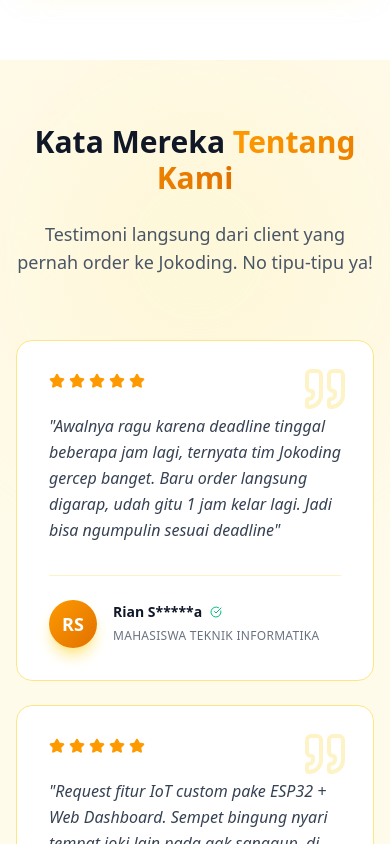
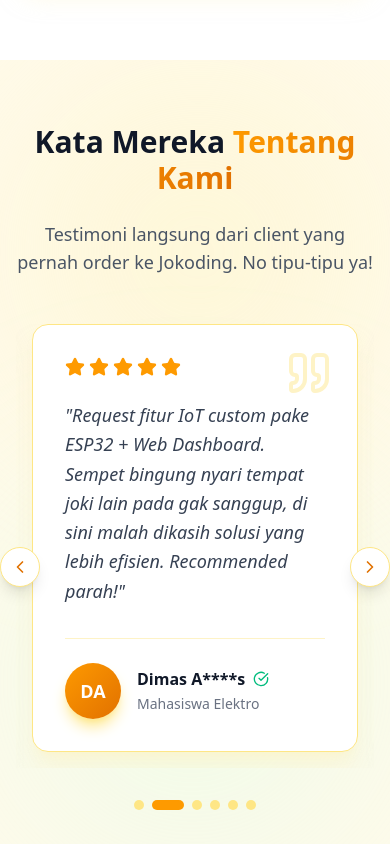
Before and after one commit to jokodingg/joki-koding-web, a React (Vite) app: page / in a window 390 px wide. Shown: the part 5520-6364 px from the top of the page. Built offline with nearby package versions, Linux system fonts and the light colour scheme.

Commit message:
fix: change testimonial into slider

```diff
--- a/src/components/Navbar.jsx
+++ b/src/components/Navbar.jsx
@@ -25,7 +25,7 @@ const Navbar = () => {
     window.open(`https://wa.me/${phone}?text=${text}`, "_blank");
   };
 
-  const navLinks = ['home', 'services', 'portfolio', 'testimonials', 'contact'];
+  const navLinks = ['home', 'services', 'portfolio', 'testimonials'];
 
   return (
     <nav
--- a/src/components/Testimonials.jsx
+++ b/src/components/Testimonials.jsx
@@ -1,8 +1,8 @@
-import { useState } from 'react';
-import { Star, Quote, CheckCircle } from 'lucide-react';
+import { useState, useEffect } from 'react';
+import { Star, Quote, CheckCircle, ChevronLeft, ChevronRight } from 'lucide-react';
 
 const Testimonials = () => {
-  const [showAll, setShowAll] = useState(false);
+  const [currentIndex, setCurrentIndex] = useState(0);
 
   const testimonialsData = [
     {
@@ -43,6 +43,22 @@ const Testimonials = () => {
     },
   ];
 
+  // Auto slide setiap 4 detik
+  useEffect(() => {
+    const interval = setInterval(() => {
+      setCurrentIndex((prev) => (prev + 1) % testimonialsData.length);
+    }, 4000);
+    return () => clearInterval(interval);
+  }, [testimonialsData.length]);
+
+  const goToPrev = () => {
+    setCurrentIndex((prev) => (prev - 1 + testimonialsData.length) % testimonialsData.length);
+  };
+
+  const goToNext = () => {
+    setCurrentIndex((prev) => (prev + 1) % testimonialsData.length);
+  };
+
   return (
     <section id="testimonials" className="bg-amber-50 py-16 relative overflow-hidden">
 
@@ -53,7 +69,7 @@ const Testimonials = () => {
       <div className="container mx-auto px-4 relative z-10">
 
         {/* Header */}
-        <div className="text-center mb-16">
+        <div className="text-center mb-12">
           <h2 className="text-3xl md:text-5xl font-bold text-gray-900 mb-6">
             Kata Mereka <span className="bg-gradient-to-r from-amber-500 to-amber-600 bg-clip-text text-transparent">Tentang Kami</span>
           </h2>
@@ -62,57 +78,84 @@ const Testimonials = () => {
           </p>
         </div>
 
-        {/* Grid */}
-        <div className="grid grid-cols-1 md:grid-cols-2 lg:grid-cols-3 gap-6">
+        {/* Carousel Container */}
+        <div className="relative max-w-4xl mx-auto">
+
+          {/* Navigation Buttons */}
+          <button
+            onClick={goToPrev}
+            className="absolute left-0 top-1/2 -translate-y-1/2 -translate-x-4 md:-translate-x-12 z-20 w-10 h-10 md:w-12 md:h-12 rounded-full bg-white border border-amber-200 flex items-center justify-center text-amber-600 hover:bg-gradient-to-r hover:from-amber-500 hover:to-amber-600 hover:text-white hover:border-transparent transition-all duration-300 shadow-lg"
+          >
+            <ChevronLeft className="w-5 h-5 md:w-6 md:h-6" />
+          </button>
+
+          <button
+            onClick={goToNext}
+            className="absolute right-0 top-1/2 -translate-y-1/2 translate-x-4 md:translate-x-12 z-20 w-10 h-10 md:w-12 md:h-12 rounded-full bg-white border border-amber-200 flex items-center justify-center text-amber-600 hover:bg-gradient-to-r hover:from-amber-500 hover:to-amber-600 hover:text-white hover:border-transparent transition-all duration-300 shadow-lg"
+          >
+            <ChevronRight className="w-5 h-5 md:w-6 md:h-6" />
+          </button>
+
+          {/* Slides */}
+          <div className="overflow-hidden">
+            <div
+              className="flex transition-transform duration-500 ease-in-out"
+              style={{ transform: `translateX(-${currentIndex * 100}%)` }}
+            >
               {testimonialsData.map((t, i) => (
                 <div
                   key={i}
-              className={`group relative bg-white p-8 rounded-2xl border border-amber-200 hover:border-amber-400 transition-all duration-300 hover:-translate-y-2 hover:shadow-xl hover:shadow-amber-100 flex flex-col h-full ${
-                !showAll && i >= 3 ? 'hidden md:flex' : ''
-              }`}
+                  className="w-full flex-shrink-0 px-4"
                 >
-              <Quote className="absolute top-6 right-6 w-12 h-12 text-amber-100 group-hover:text-amber-200 transition-colors duration-300" />
+                  <div className="relative bg-white p-8 md:p-10 rounded-2xl border border-amber-200 shadow-xl shadow-amber-100/50">
+                    <Quote className="absolute top-6 right-6 w-12 h-12 text-amber-100" />
 
                     <div className="flex gap-1 mb-6">
                       {[...Array(5)].map((_, index) => (
-                  <Star key={index} className="w-4 h-4 text-amber-500 fill-amber-500" />
+                        <Star key={index} className="w-5 h-5 text-amber-500 fill-amber-500" />
                       ))}
                     </div>
 
-              <p className="text-gray-700 leading-relaxed mb-8 grow italic relative z-10">
+                    <p className="text-gray-700 text-lg leading-relaxed mb-8 italic relative z-10">
                       "{t.text}"
                     </p>
 
-              <div className="flex items-center gap-4 mt-auto border-t border-amber-100 pt-6">
-                <div className="w-12 h-12 rounded-full bg-gradient-to-br from-amber-500 to-amber-600 flex items-center justify-center text-white font-bold text-lg shadow-lg shadow-amber-200 shrink-0">
+                    <div className="flex items-center gap-4 border-t border-amber-100 pt-6">
+                      <div className="w-14 h-14 rounded-full bg-gradient-to-br from-amber-500 to-amber-600 flex items-center justify-center text-white font-bold text-lg shadow-lg shadow-amber-200 shrink-0">
                         {t.initials}
                       </div>
                       <div>
-                  <h4 className="text-gray-900 font-bold text-sm flex items-center gap-2">
+                        <h4 className="text-gray-900 font-bold flex items-center gap-2">
                           {t.name}
-                    <CheckCircle className="w-3 h-3 text-emerald-500" />
+                          <CheckCircle className="w-4 h-4 text-emerald-500" />
                         </h4>
-                  <span className="text-xs text-gray-500 font-medium uppercase tracking-wide">
+                        <span className="text-sm text-gray-500 font-medium">
                           {t.role}
                         </span>
                       </div>
                     </div>
-
+                  </div>
                 </div>
               ))}
             </div>
+          </div>
 
-        {/* Show More Button - Mobile Only */}
-        {!showAll && (
-          <div className="text-center mt-10 md:hidden">
+          {/* Dots Indicator */}
+          <div className="flex justify-center gap-2 mt-8">
+            {testimonialsData.map((_, index) => (
               <button
-              onClick={() => setShowAll(true)}
-              className="px-8 py-3 rounded-full border-2 border-amber-400 text-amber-700 font-semibold hover:bg-gradient-to-r hover:from-amber-500 hover:to-amber-600 hover:text-white hover:border-transparent transition-all duration-300"
-            >
-              Testimoni Lainnya
-            </button>
+                key={index}
+                onClick={() => setCurrentIndex(index)}
+                className={`w-2.5 h-2.5 rounded-full transition-all duration-300 ${
+                  currentIndex === index
+                    ? 'bg-amber-500 w-8'
+                    : 'bg-amber-200 hover:bg-amber-300'
+                }`}
+              />
+            ))}
           </div>
-        )}
+
+        </div>
 
       </div>
     </section>
```
Lines whose indentation alone changed are shown as unchanged.
